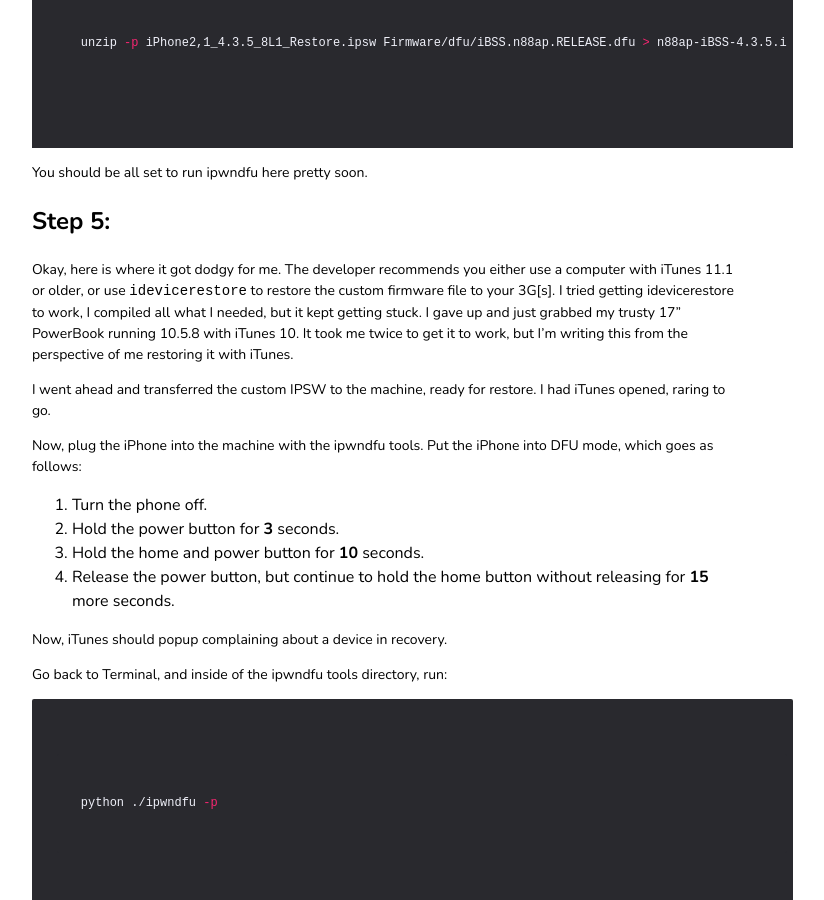
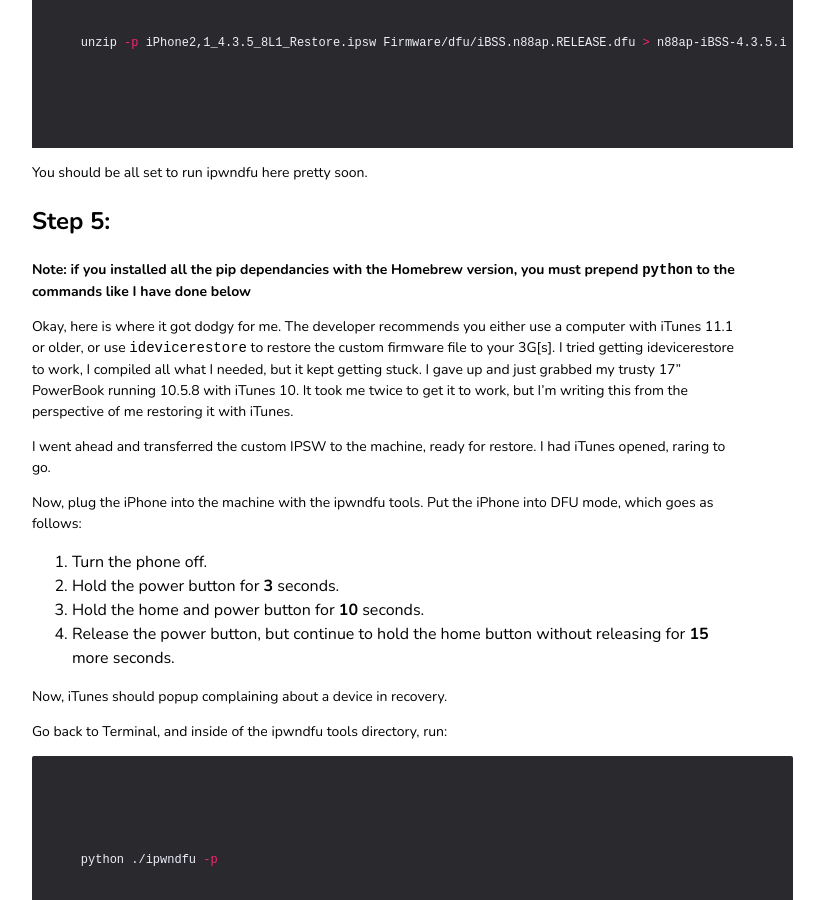
Before and after one commit to 128keaton/.com, a Jekyll site: the page built from _posts/2017-04-11-how-i-got-312-on-a-3gs-from-2011.markdown, in a window 1280 px wide and 900 px high, scrolled down 3917 px. Shown: the whole window, without its empty margins (251-1075 px from the left). Built offline with Jekyll 4.4.1, drawn with Linux system fonts in a browser that asks for light colours; nearby versions of some CDN libraries.

Commit message:
Updating to 128keaton/128keaton.com@d83cf809409e9a5c1aaf8d01a5e4f250c6abb986.

```diff
--- a/_posts/2017-04-11-how-i-got-312-on-a-3gs-from-2011.markdown
+++ b/_posts/2017-04-11-how-i-got-312-on-a-3gs-from-2011.markdown
@@ -98,6 +98,9 @@ unzip -p iPhone2,1_4.3.5_8L1_Restore.ipsw Firmware/dfu/iBSS.n88ap.RELEASE.dfu >
 You should be all set to run ipwndfu here pretty soon.
 
 ## Step 5:
+
+**Note: if you installed all the pip dependancies with the Homebrew version, you must prepend `python` to the commands like I have done below**
+
 Okay, here is where it got dodgy for me. The developer recommends you either use a computer with iTunes 11.1 or older, or use `idevicerestore` to restore the custom firmware file to your 3G[s]. I tried getting idevicerestore to work, I compiled all what I needed, but it kept getting stuck. I gave up and just grabbed my trusty 17" PowerBook running 10.5.8 with iTunes 10. It took me twice to get it to work, but I'm writing this from the perspective of me restoring it with iTunes.
 
 I went ahead and transferred the custom IPSW to the machine, ready for restore. I had iTunes opened, raring to go.
```
